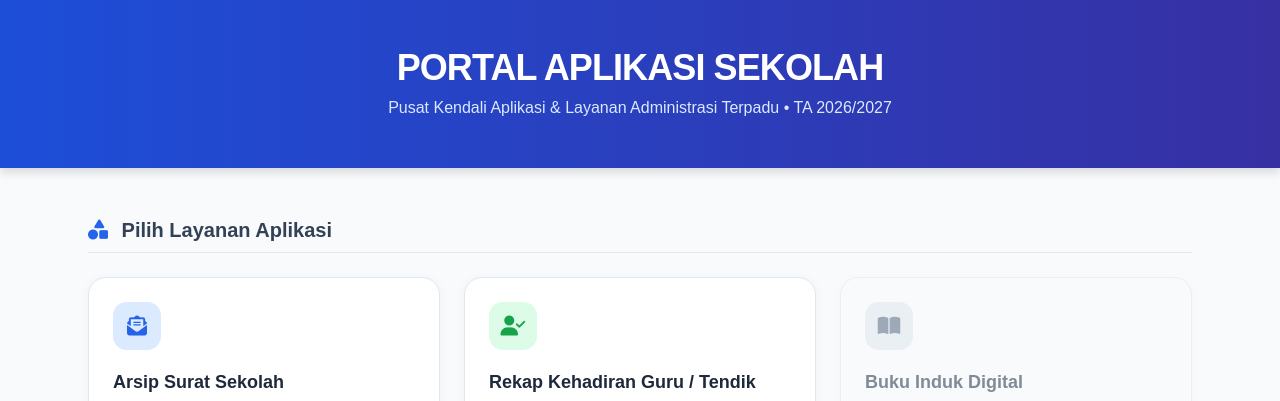
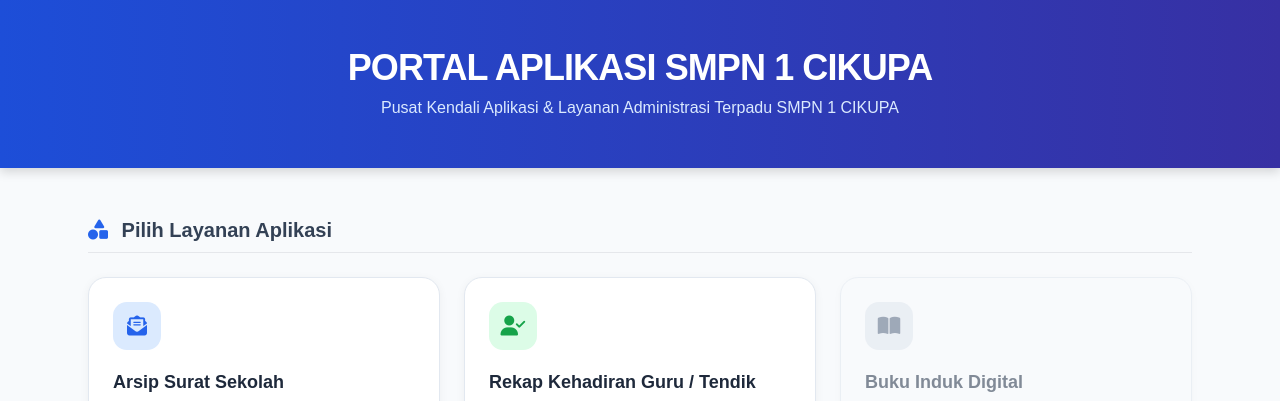
Before and after one commit to arspdtckp/portal-sekolah, a plain HTML site: page index.html in a window 1280 px wide. Shown: the top 401 px of the page. Drawn offline with nearby package versions, Linux system fonts and the light colour scheme; a script that the page names is missing.

Commit message:
Update index.html

```diff
--- a/index.html
+++ b/index.html
@@ -4,7 +4,7 @@
     <meta charset="UTF-8" />
     <meta name="viewport" content="width=device-width, initial-scale=1.0" />
 
-    <title>Hub Digital Sekolah</title>
+    <title>Portal Digital Sekolah SMPN 1 CIKUPA</title>
 
     <!-- Tailwind -->
     <script src="https://cdn.tailwindcss.com"></script>
@@ -23,11 +23,11 @@
     <header class="hero">
       <div class="max-w-4xl mx-auto">
         <h1 class="text-3xl md:text-4xl font-extrabold tracking-tight mb-2">
-          PORTAL APLIKASI SEKOLAH
+          PORTAL APLIKASI SMPN 1 CIKUPA
         </h1>
 
         <p class="text-blue-100 text-sm md:text-base font-light">
-          Pusat Kendali Aplikasi & Layanan Administrasi Terpadu • TA 2026/2027
+          Pusat Kendali Aplikasi & Layanan Administrasi Terpadu SMPN 1 CIKUPA
         </p>
       </div>
     </header>
```
